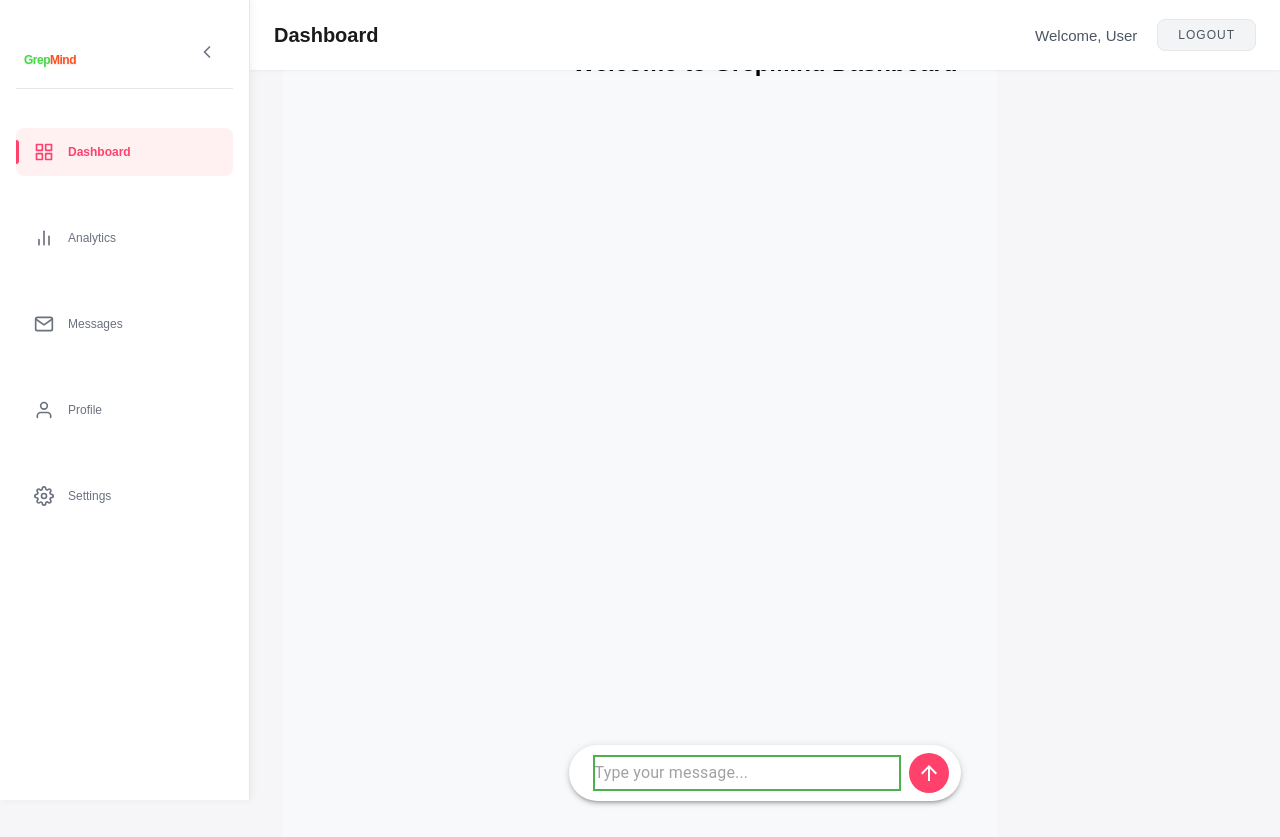
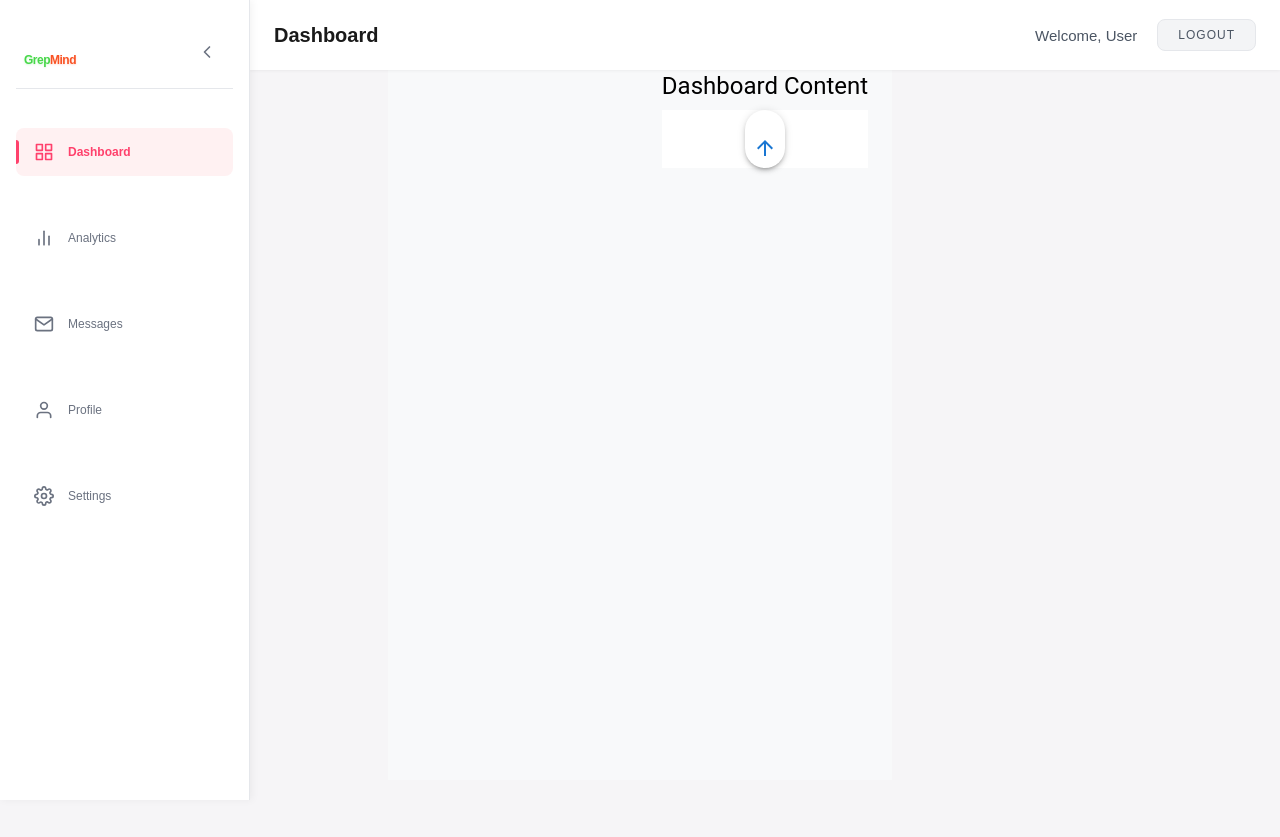
Before and after one commit to srikantalenovo/grepmind-tech, a React (Create React App) app in the folder frontend/: page /dashboard in a window 1280 px wide. Built offline with nearby package versions, Linux system fonts and the light colour scheme; no server answers; sample sign-in values are in the browser's storage.

Commit message:
added chart eliment in dashboard

```diff
--- a/frontend/src/components/Dashboard/Dashboard.js
+++ b/frontend/src/components/Dashboard/Dashboard.js
@@ -1,83 +1,73 @@
-// frontend/src/components/Dashboard/Dashboard.js
+// frontend/src/Dashboard.js
 import React, { useState } from "react";
-import { IconButton, Paper, InputBase } from "@mui/material";
+import {
+  Box,
+  IconButton,
+  Paper,
+  Typography,
+} from "@mui/material";
 import ArrowUpwardIcon from "@mui/icons-material/ArrowUpward";
 
-const Dashboard = () => {
+function Dashboard() {
   const [message, setMessage] = useState("");
 
-  const handleSend = async () => {
+  const handleSend = (e) => {
+    e.preventDefault();
     if (!message.trim()) return;
-
-    try {
-      const response = await fetch("/api/chat", {
-        method: "POST",
-        headers: {
-          "Content-Type": "application/json",
-        },
-        body: JSON.stringify({ message }),
-      });
-
-      const data = await response.json();
-      console.log("Server response:", data);
-    } catch (error) {
-      console.error("Error sending message:", error);
-    }
-
+    console.log("Send:", message);
     setMessage("");
   };
 
   return (
+    <Box className="flex flex-col h-screen">
+      {/* Main content */}
+      <Box className="flex-1 overflow-y-auto p-6">
+        <Typography variant="h5" gutterBottom>
+          Dashboard Content
+        </Typography>
+        {/* Here goes AnalyzerView / ResourcesView / LogsView */}
+      </Box>
+
+      {/* Chat composer pinned at bottom */}
+      <Box
+        component="form"
+        onSubmit={handleSend}
+        className="w-full px-4 pb-4"
+      >
+        <Paper
+          elevation={3}
+          className="flex items-center px-4 py-2 rounded-full shadow-md bg-white dark:bg-[#303030]"
+          style={{ borderRadius: "28px" }}
+        >
+          {/* Editable message box */}
           <div
-      className="dashboard-container"
-      style={{ height: "100vh", display: "flex", flexDirection: "column" }}
+            contentEditable
+            suppressContentEditableWarning
+            className="flex-1 outline-none text-gray-800 dark:text-gray-100 max-h-40 overflow-y-auto"
+            data-placeholder="Ask anything..."
+            onInput={(e) => setMessage(e.currentTarget.textContent)}
+            onKeyDown={(e) => {
+              if (e.key === "Enter" && !e.shiftKey) {
+                e.preventDefault();
+                handleSend(e);
+              }
+            }}
           >
-      {/* Main dashboard content */}
-      <div style={{ flex: 1, overflowY: "auto", padding: "16px" }}>
-        <h2>Welcome to GrepMind Dashboard</h2>
-        {/* analyzer/resources/logs content goes here */}
+            {message}
           </div>
 
-      {/* Chat input fixed at bottom */}
-      <Paper
-        elevation={3}
-        style={{
-          display: "flex",
-          alignItems: "center",
-          borderRadius: "999px", // full oval
-          padding: "8px 12px",
-          margin: "12px",
-          position: "sticky",
-          bottom: 0,
-          backgroundColor: "#fff",
-        }}
-      >
-        <InputBase
-          placeholder="Type your message..."
-          fullWidth
-          value={message}
-          onChange={(e) => setMessage(e.target.value)}
-          onKeyDown={(e) => {
-            if (e.key === "Enter") {
-              e.preventDefault();
-              handleSend();
-            }
-          }}
-          style={{ marginLeft: "12px", fontSize: "1rem" }}
-        />
+          {/* Send button */}
           <IconButton
-          onClick={handleSend}
-          style={{
-            backgroundColor: "#ff416c",
-            color: "white",
-            marginLeft: "8px",
-          }}
+            type="submit"
+            color="primary"
+            className="ml-2 rounded-full"
           >
             <ArrowUpwardIcon />
           </IconButton>
         </Paper>
-    </div>
+      </Box>
+    </Box>
   );
-};
+}
 
 export default Dashboard;
```
Lines whose indentation alone changed are shown as unchanged.
